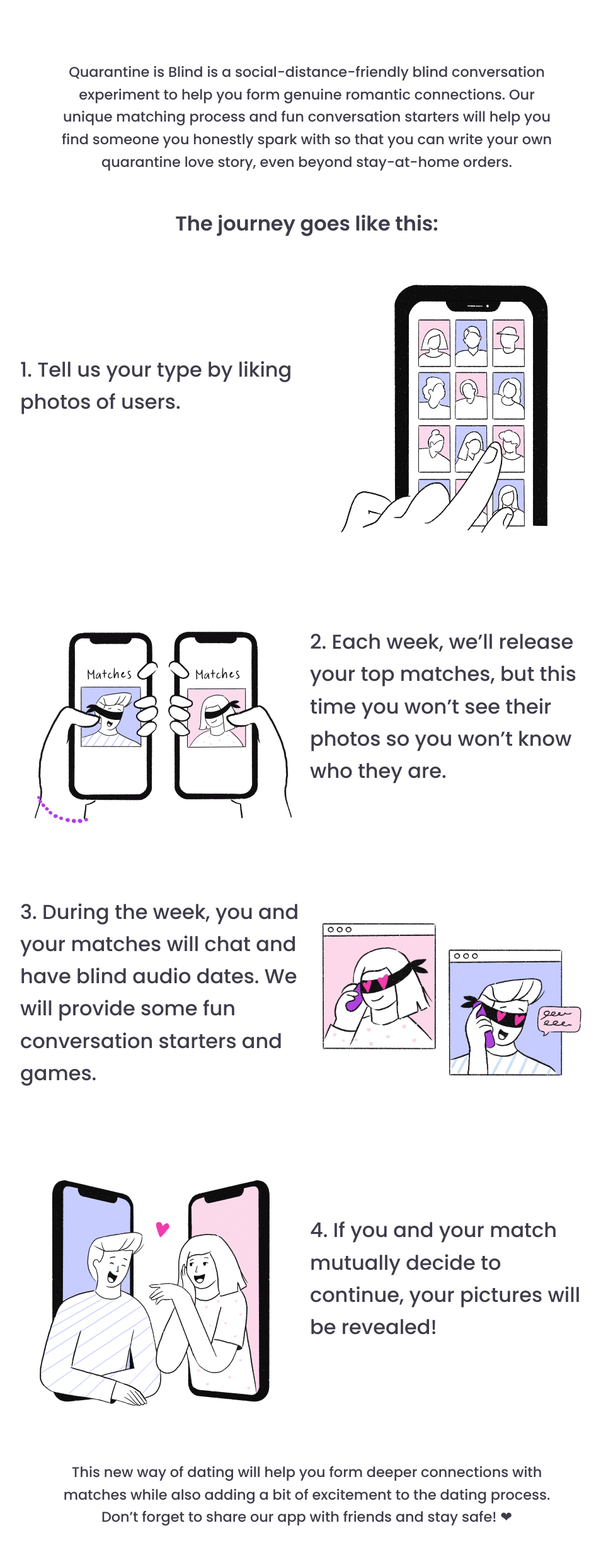
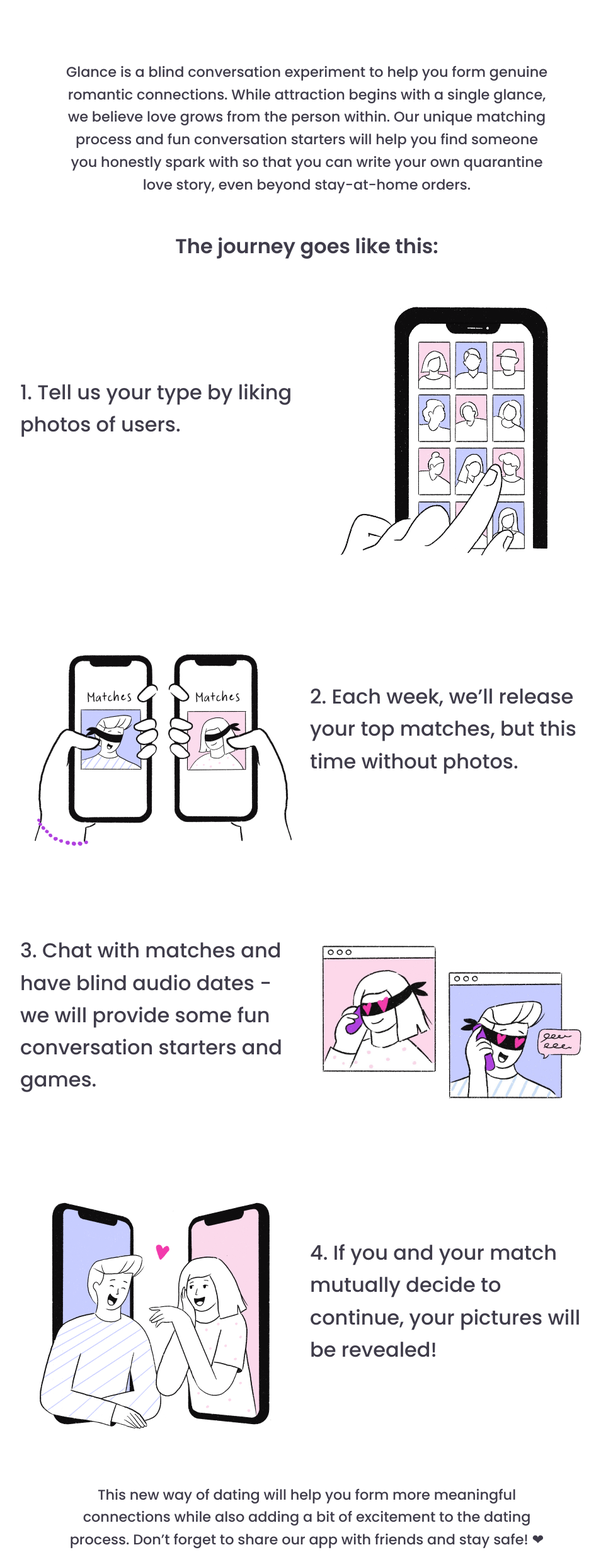
Before and after one commit to quarantineisblind/quarantineisblind, a plain HTML site: page index.html in a window 1280 px wide. Shown: the part 891-3363 px from the top of the page at 63% size, without its empty margins (153-1107 px from the left). Drawn offline with nearby package versions, Linux system fonts and the light colour scheme.

Commit message:
changed copy

```diff
--- a/index.html
+++ b/index.html
@@ -5,7 +5,7 @@
     <meta charset="UTF-8">
     <meta name="viewport" content="width=device-width, minimum-scale=1.0">
     <link rel="stylesheet" type="text/css" href="css/style.css">
-    <title>Quarantine is Blind</title>
+    <title>Glance</title>
 
     <!-- font -->
     <link href="https://fonts.googleapis.com/css2?family=Poppins:wght@500;600&display=swap" rel="stylesheet">
@@ -43,7 +43,7 @@
             </a>
 
             <section id="scroll">
-                <a href="#mail-section"><i class="arrow down"></i></a>
+                <a href="#how"><i class="arrow down"></i></a>
             </section>
 
 
@@ -77,18 +77,18 @@
                 </form>
             </div>
             <section id="how">
-                <p class="how-text">Quarantine is Blind is a social-distance-friendly blind conversation experiment to help you form genuine romantic connections. Our unique matching process and fun conversation starters will help you find someone you honestly spark with so that you can write your own quarantine love story, even beyond stay-at-home orders. </p>
+                <p class="how-text">Glance is a blind conversation experiment to help you form genuine romantic connections. While attraction begins with a single glance, we believe love grows from the person within. Our unique matching process and fun conversation starters will help you find someone you honestly spark with so that you can write your own quarantine love story, even beyond stay-at-home orders. </p>
                 <h3 id="how-header">The journey goes like this: </h3>
                 <div id="how-grid">
                     <p>1. Tell us your type by liking photos of users. </p>
                     <img src="img/type1.PNG" class="how1">
                     <img src="img/matches2.PNG" class="how2">
-                    <p>2. Each week, we’ll release your top matches, but this time you won’t see their photos so you won’t know who they are.</p>
-                    <p>3. During the week, you and your matches will chat and have blind audio dates. We will provide some fun conversation starters and games.</p>
+                    <p>2. Each week, we’ll release your top matches, but this time without photos.</p>
+                    <p>3. Chat with matches and have blind audio dates - we will provide some fun conversation starters and games.</p>
                     <img src="img/date3.jpeg" class="how3"><img src="img/4reveal.PNG" class="how4">
                     <p>4. If you and your match mutually decide to continue, your pictures will be revealed!</p>
                 </div>
-                <p class="how-text">This new way of dating will help you form deeper connections with matches while also adding a bit of excitement to the dating process. Don’t forget to share our app with friends and stay safe! ❤</p>
+                <p class="how-text">This new way of dating will help you form more meaningful connections while also adding a bit of excitement to the dating process. Don’t forget to share our app with friends and stay safe! ❤</p>
             </section>
             <!--second button-->
             <a href="" class="app-link2">
```
